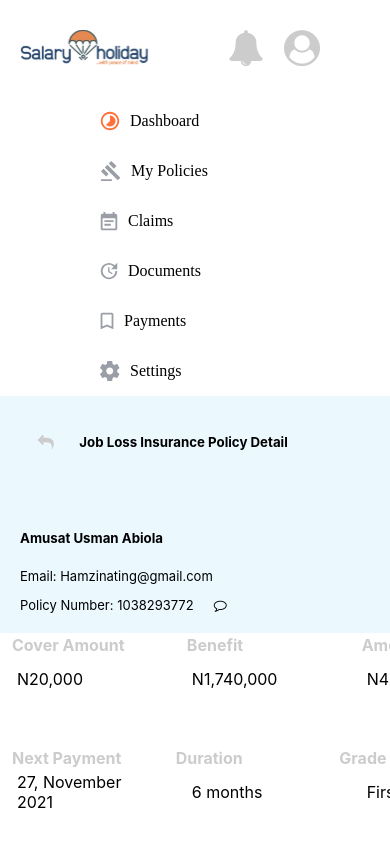
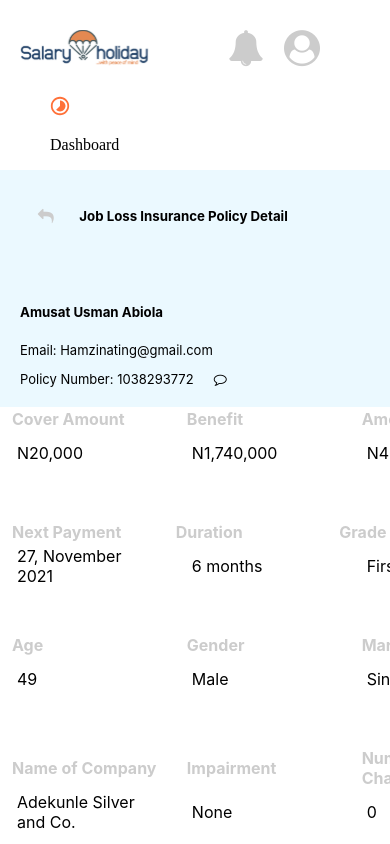
Before and after one commit to abdelquodr/salaryHoliday, a React (Create React App) app: page /claim-history in a window 390 px wide. Shown: the top 844 px of the page. Built offline with nearby package versions, Linux system fonts and the light colour scheme; the HTML template or start-up script is replaced by a standard one.

Commit message:
Start responsive button implementation and side bar margin

```diff
--- a/src/pages/ClaimHistory.css
+++ b/src/pages/ClaimHistory.css
@@ -310,11 +310,59 @@ ul .grey-text::marker {
 .terms-nav-content {
   display: flex;
   flex-direction: column;
-  margin-left: 100px;
+  margin: 0 50px 0 50px;
+}
+
+.terms-nav-content .icon {
+  display: none;
+}
+
+@media screen and (max-width: 768px) {
+  .terms-nav-content .side-nav-icons:not(:first-child) {display: none;}
+  .terms-nav-content .side-nav-icons {
+    float: right;
+    display: block;
+  }
+}
+
+@media screen and (max-width: 768px) {
+  .terms-nav-content.responsive {position: relative;}
+  .terms-nav-content.responsive .side-nav-icons {
+    position: absolute;
+    right: 0;
+    top: 0;
+  }
+  .terms-nav-content.responsive .side-nav-icons {
+    float: none;
+    display: block;
+    text-align: left;
+  }
+}
+
+@media screen and (max-width: 600px) {
+  .terms-nav-content .side-nav-icons:not(:first-child) {display: none;}
+  .terms-nav-content .side-nav-icons {
+    float: right;
+    display: block;
+  }
+}
+
+@media screen and (max-width: 600px) {
+  .terms-nav-content.responsive {position: relative;}
+  .terms-nav-content.responsive .side-nav-icons {
+    position: absolute;
+    right: 0;
+    top: 0;
+  }
+  .terms-nav-content.responsive .side-nav-icons {
+    float: none;
+    display: block;
+    text-align: left;
+  }
 }
 
 .terms-content {
-  /* margin: 0 100px; */
+
 }
 
 p > b {
--- a/src/pages/ClaimHistory.js
+++ b/src/pages/ClaimHistory.js
@@ -23,6 +23,7 @@ function claimHistory() {
 			});
 		}
 	};
+
     return (
         <React.Fragment>
             <div className="page-div">
@@ -101,6 +102,9 @@ function claimHistory() {
 						Settings
 					</p>
                     </div>
+                    <button class="icon">
+                        <i class="fa fa-bars"></i>
+                    </button>
 				</div>
 
 
```
